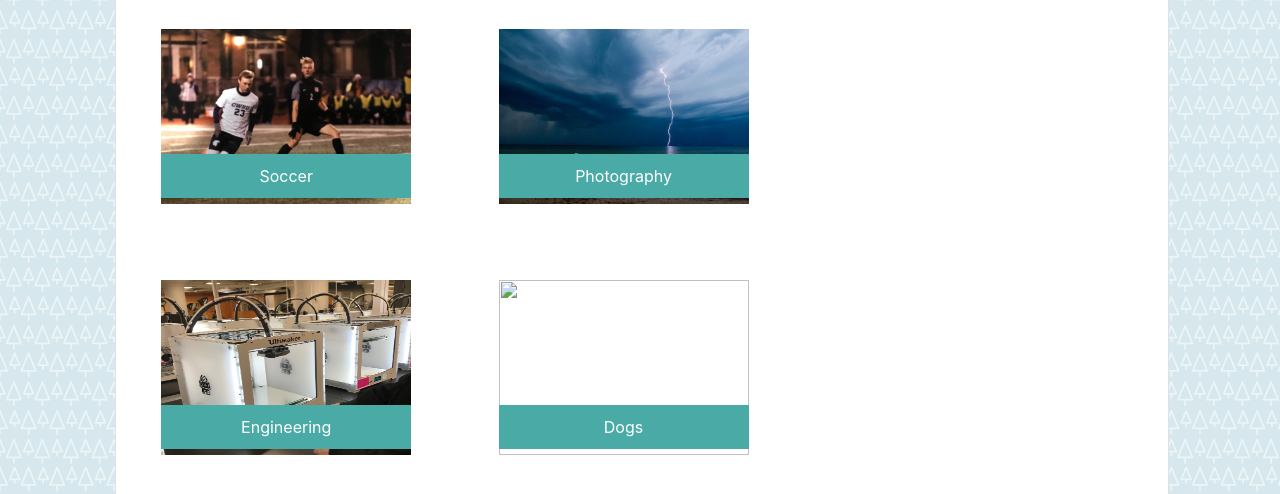
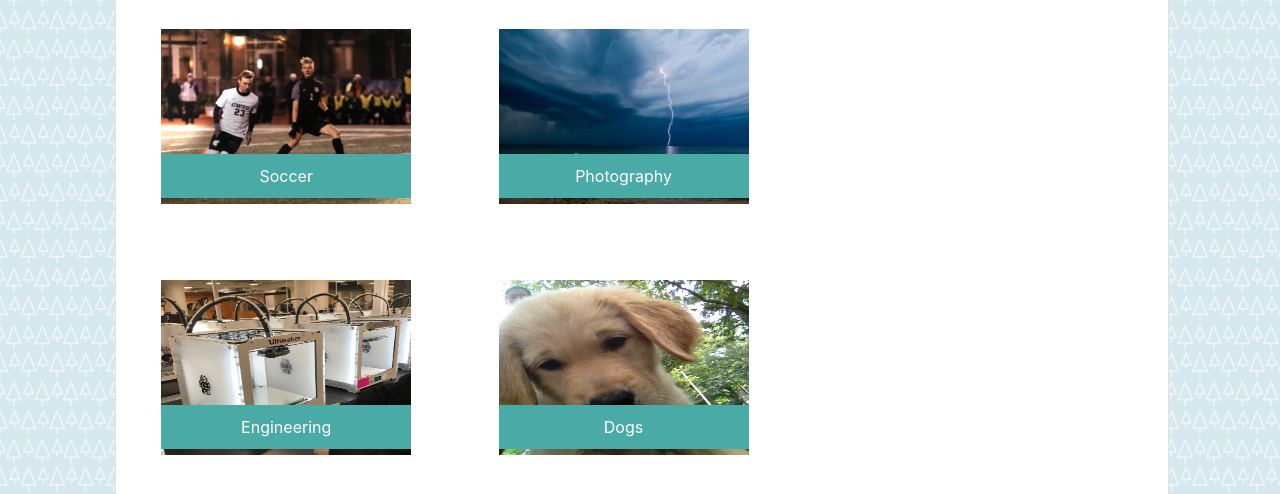
Before and after one commit to zachysenft/Zachary-Senft-Prework, a plain HTML site: page Module-1_Assessment/portfolio.html in a window 1280 px wide. Shown: the part 280-774 px from the top of the page. Drawn offline with nearby package versions, Linux system fonts and the light colour scheme.

Commit message:
Updated image just on portfolio

```diff
--- a/Module-1_Assessment/portfolio.html
+++ b/Module-1_Assessment/portfolio.html
@@ -56,8 +56,8 @@
                   </a>
               </div>
               <div class="col-4">
-                  <a href="assets/images/doglover.jpeg">
-                <img src="assets/images/doglover.jpeg" style="width: 250px;px;height:175px">
+                  <a href="assets/images/doggo.jpeg">
+                <img src="assets/images/doggo.jpeg" style="width: 250px;px;height:175px">
                 <div class="Identifier"> Dogs </div>
                   </a>
               </div>
```
